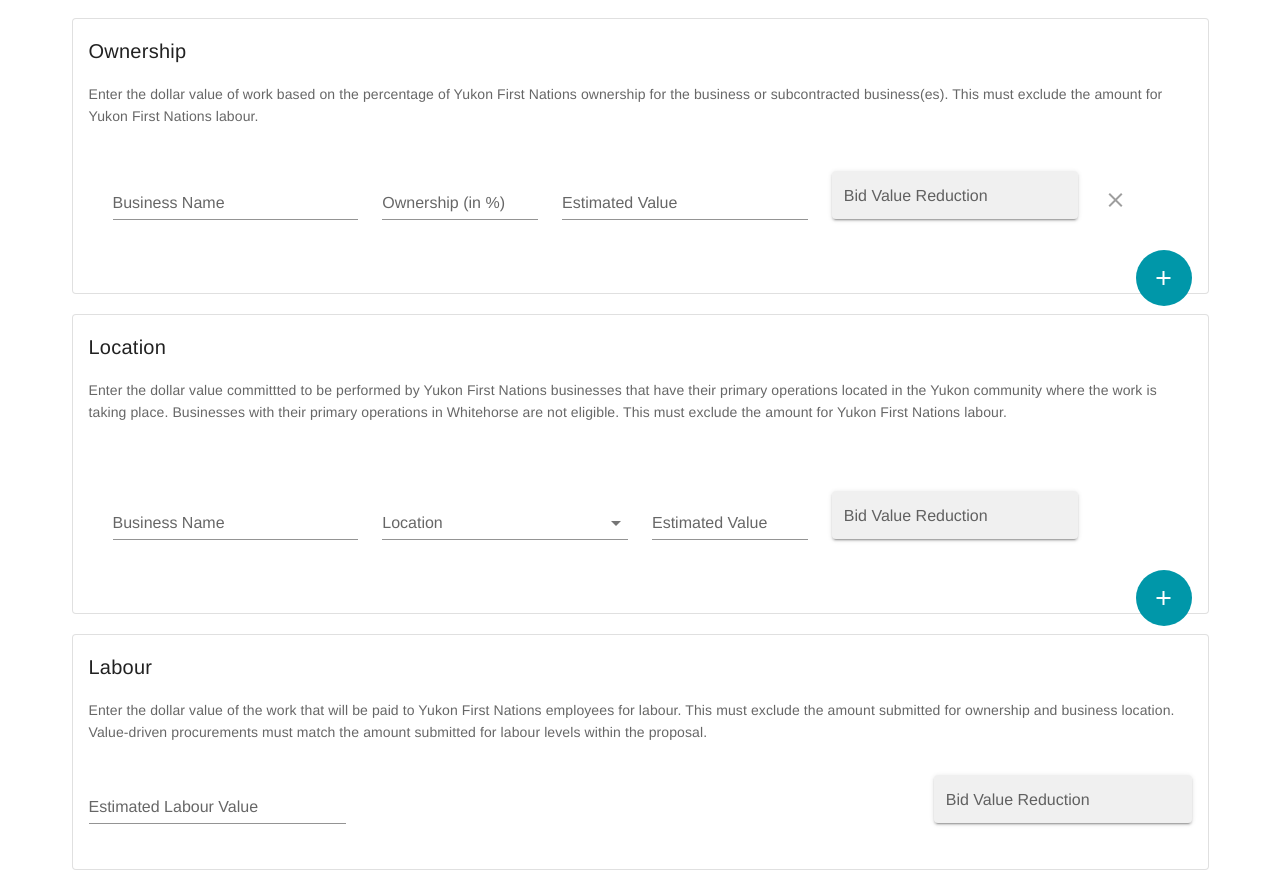
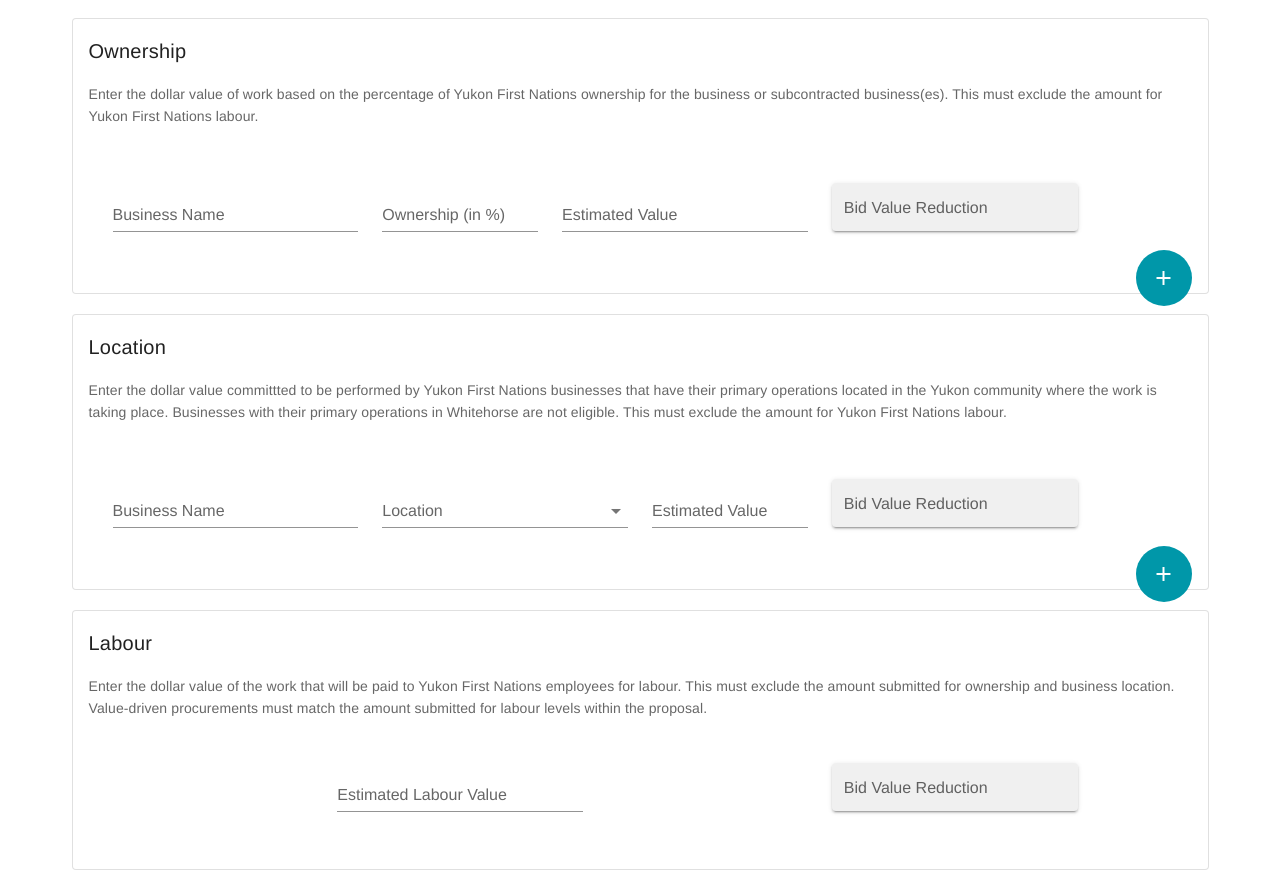
Before and after one commit to ryanjagar/bid-value-reduction-worksheet, a Vue app: page / in a window 1280 px wide. Shown: the part 140-1034 px from the top of the page. Built offline with nearby package versions, Linux system fonts and the light colour scheme.

Commit message:
various ux pieces

```diff
--- a/src/components/fnBVR/fnBVRLabour.vue
+++ b/src/components/fnBVR/fnBVRLabour.vue
@@ -3,9 +3,10 @@
   <v-card class="mt-5">
     <v-card-title>Labour</v-card-title>
     <v-card-text>Enter the dollar value of the work that will be paid to Yukon First Nations employees for labour. This must exclude the amount submitted for ownership and business location. Value-driven procurements must match the amount submitted for labour levels within the proposal.</v-card-text>
+    <v-container>
     <v-card-text>
       <v-row>
-
+        <v-spacer> </v-spacer>
         <v-col
           cols=12
           md=3
@@ -28,9 +29,14 @@
             </v-text-field>
 
         </v-col>
+        <v-col
+        cols="1"
+        >
+        </v-col>
 
       </v-row>
     </v-card-text>
+    </v-container>
   </v-card>
 
 </template>
--- a/src/components/fnBVR/fnBVROwnership.vue
+++ b/src/components/fnBVR/fnBVROwnership.vue
@@ -1,21 +1,24 @@
 
 <template>
   <v-container>
-    <v-system-bar
+    <v-card-text>
+      <v-row
         class="d-print-none d-flex d-sm-none"
-      height="1"
-      lights-out>
+        >
         <v-spacer></v-spacer>
+        <v-col
+        cols=1
+        class="my-n5 pa-0"
+        v-show="showDelete">
         <v-btn
         icon
         @click="$emit('delete')"
         >
         <v-icon>mdi-close</v-icon>
       </v-btn>
-    </v-system-bar>
-    <v-card-text>
+        </v-col>
+      </v-row>
       <v-row class="">
-
         <v-col
           cols=12
           md=3
@@ -55,25 +58,21 @@
             </v-text-field>
           </v-col>
           <v-col
-
-            cols=1>
-
-
+            cols=1
+            v-show="showDelete">
            <v-btn
             class="d-none d-sm-flex"
             color="grey"
-
             small
             dark
             icon
             top
             right
-
             @click="$emit('delete')"
+            v-show="false"
             >
               <v-icon>mdi-close</v-icon>
             </v-btn>
-
           </v-col>
       </v-row>
     </v-card-text>
@@ -84,7 +83,8 @@
 export default {
   name: "fnBVROwnership",
   props:{
-    ownership: Object
+    ownership: Object,
+    showDelete: Boolean
   },
   data: () => ({
   }),
--- a/src/components/fnBidReductionCalculator.vue
+++ b/src/components/fnBidReductionCalculator.vue
@@ -10,9 +10,11 @@
     <v-card-text>Enter the dollar value of work based on the percentage of Yukon First Nations ownership for the business or subcontracted business(es). This must exclude the amount for Yukon First Nations labour.</v-card-text>
     <div
       v-for="(owner, index) in owners"
-      :key="index">
+      :key="index"
+      class="my-n3 ">
        <fnBVROwnership
       :ownership.sync='owners[index]'
+      :showDelete='isMultiple(owners)'
       @delete="removeElement(owners, index)"/>
     </div>
     <v-card-actions> <v-spacer> </v-spacer>
@@ -36,10 +38,12 @@
   <v-card-title>Location</v-card-title>
   <v-card-text>Enter the dollar value committted to be performed by Yukon First Nations businesses that have their primary operations located in the Yukon community where the work is taking place. Businesses with their primary operations in Whitehorse are not eligible. This must exclude the amount for Yukon First Nations labour.</v-card-text>
   <div
+    class="my-n3"
     v-for="(location, index) in locations"
     :key="index">
       <fnBVRLocation
     :location.sync='locations[index]'
+    :showDelete='isMultiple(locations)'
     @delete="removeElement(locations, index)"/>
   </div>
     <v-card-actions> <v-spacer> </v-spacer>
@@ -105,6 +109,13 @@ export default {
 
   },
   methods: {
+    isMultiple: function (array) {
+      console.log(array.length)
+      if (array.length > 1){
+        return true;
+      }
+      return false
+    },
     removeElement: function (array, elem) {
     if (array.length > 1) {
         array.splice(elem, 1);
```
Lines whose indentation alone changed are shown as unchanged.
